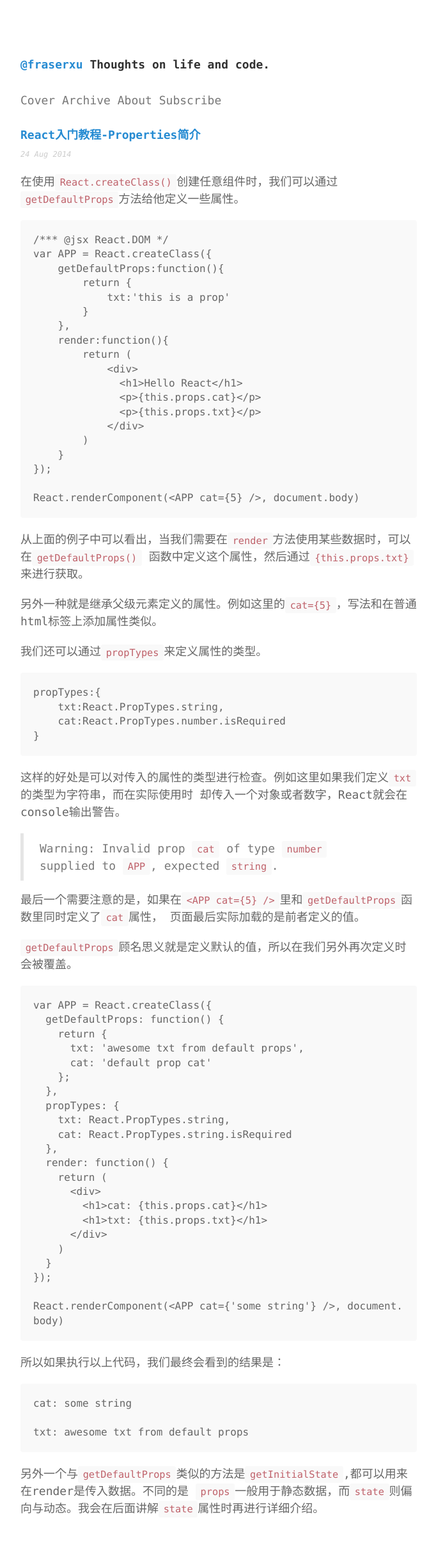
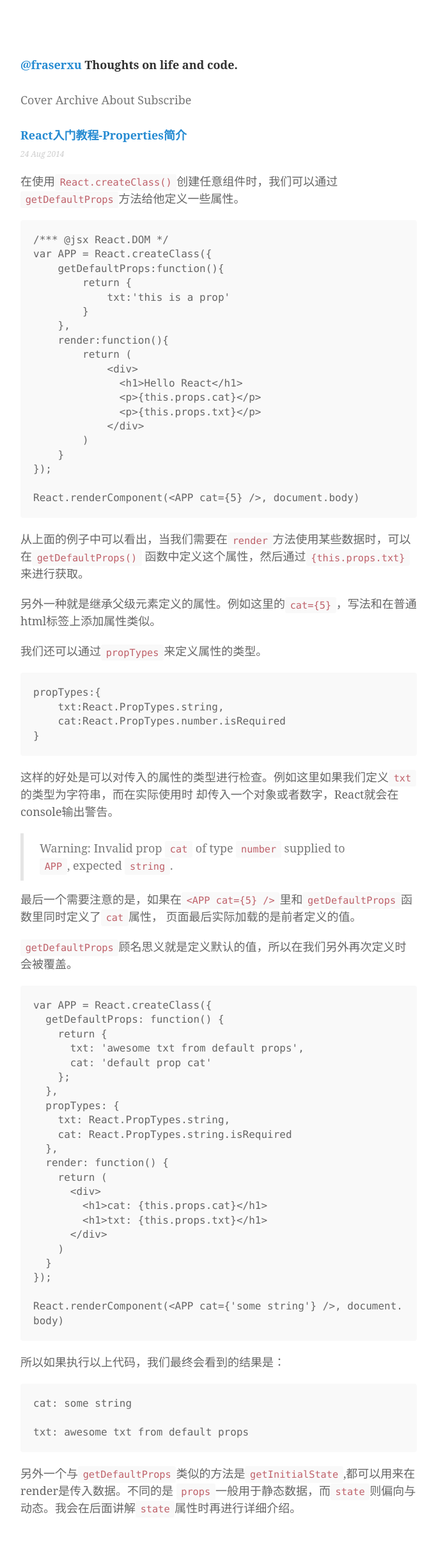
Before and after one commit to fraserxu/fraserxu.github.io, a Jekyll site: the page built from index.html, in a window 1280 px wide. Shown: the whole page at 64% size, without its empty margins (298-980 px from the left). Built offline with Jekyll 4.4.1, drawn with Linux system fonts in a browser that asks for light colours; Markdown is read by kramdown in place of the engine named in the settings; the list of posts is cut into pages by our own code.

Commit message:
update font

```diff
--- a/css/screen.css
+++ b/css/screen.css
@@ -304,7 +304,7 @@ tbody tr:nth-child(odd) th {
 
 body {
   padding: 30px;
-  font-family: Menlo, Monaco, monospace;
+  font-family: 'Noto Serif', serif;
   line-height: 1.5;
   color: #666;
   background-color: #fff;
```
